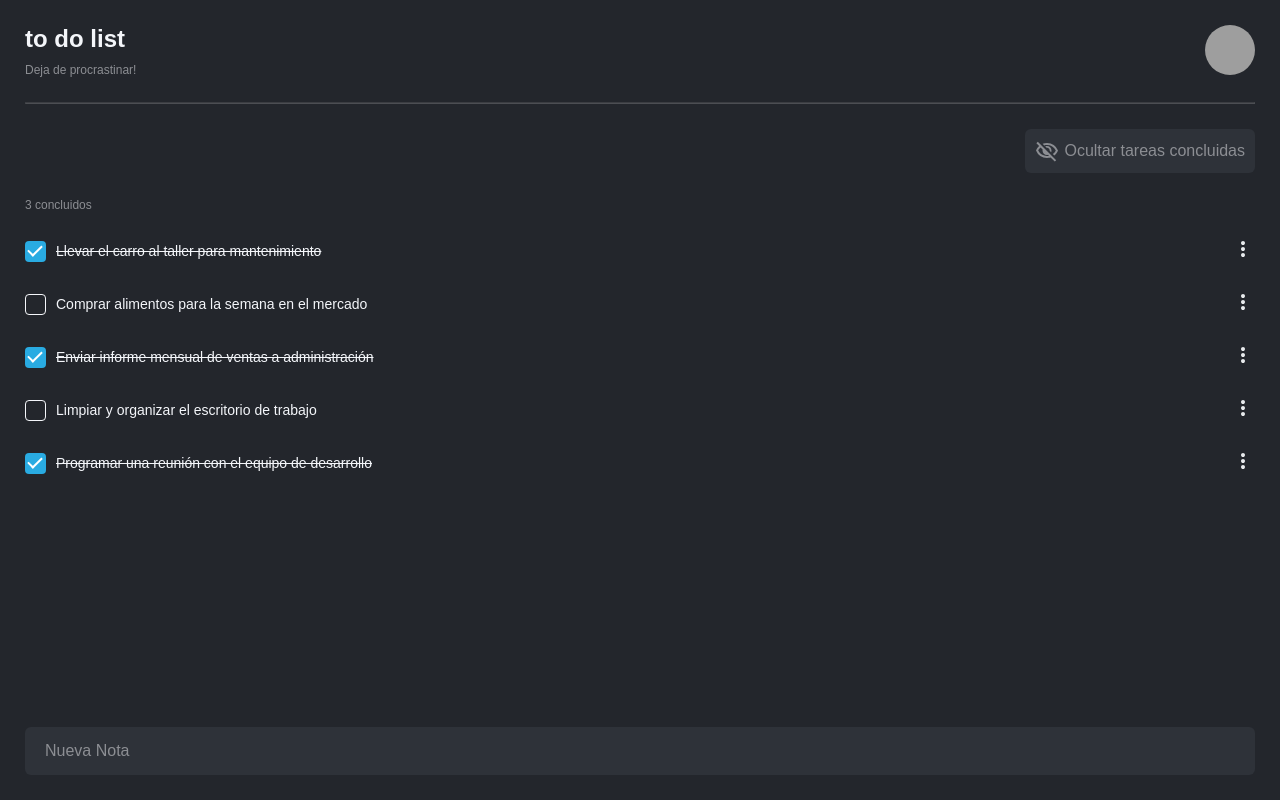
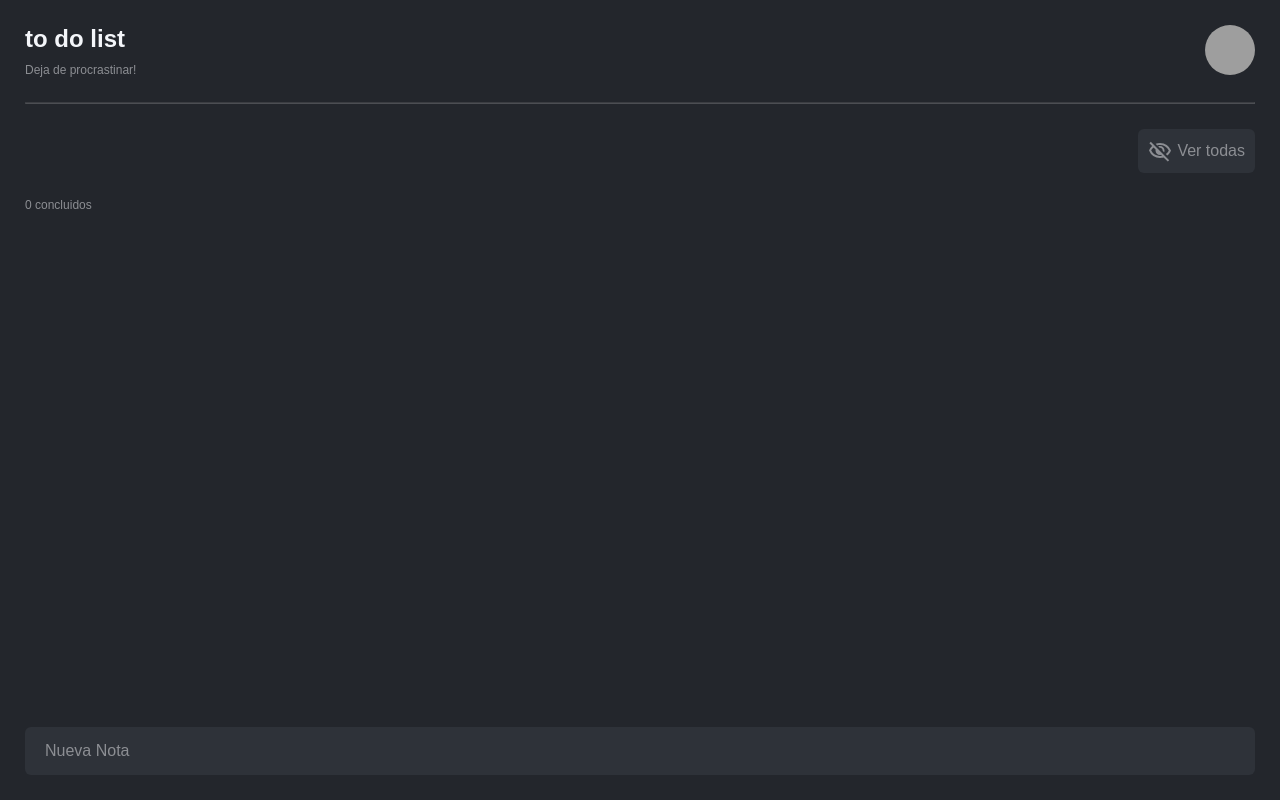
Before and after one commit to WizardRRR/todo-list-app-react-ts, a React (Vite) app: page / in a window 1280 px wide. Built offline with nearby package versions, Linux system fonts and the light colour scheme; grey boxes are pictures that could not be loaded.

Commit message:
feat: :sparkles: save localstorage

```diff
--- a/src/App.tsx
+++ b/src/App.tsx
@@ -2,12 +2,17 @@ import { useState } from 'react'
 import styles from './app.module.css'
 import { Button, Header, Input, Tasks } from './components'
 import { VisibilityOff } from './components/icons'
-import { mockTasks } from './tasks.mock'
 import { Task } from './types/task'
-import { generateUUID } from './utils'
+import { generateUUID, getItemLocalStorage, setItemLocalStorage } from './utils'
 
 export default function App() {
-  const [tasks, setTasks] = useState<Task[]>(mockTasks)
+  const tasks = (() => {
+    const storedTasks = getItemLocalStorage<Task[]>('tasks')
+    if (storedTasks) return storedTasks
+    setItemLocalStorage('tasks', [])
+    return []
+  })()
+
   const [tasksFiltered, setTasksFiltered] = useState(tasks)
 
   const unfinishedTasks = tasks.filter((task) => !task.checked)
@@ -24,7 +29,7 @@ export default function App() {
     const newTask = { id: generateUUID(), title: taskTitle, checked: false }
     const newTasks: Task[] = [...tasks, newTask]
 
-    setTasks(newTasks)
+    setItemLocalStorage('tasks', newTasks)
     setTasksFiltered(
       isOnlyUncompleted ? newTasks.filter((task) => !task.checked) : newTasks
     )
@@ -36,7 +41,7 @@ export default function App() {
       if (task.id === id) return { ...task, checked }
       return task
     })
-    setTasks(newTasks)
+    setItemLocalStorage('tasks', newTasks)
     setTasksFiltered(
       isOnlyUncompleted ? newTasks.filter((task) => !task.checked) : newTasks
     )
@@ -44,7 +49,7 @@ export default function App() {
 
   const handleDelete = (id: string) => {
     const newTasks = tasks.filter((task) => task.id !== id)
-    setTasks(newTasks)
+    setItemLocalStorage('tasks', newTasks)
     setTasksFiltered(
       isOnlyUncompleted ? newTasks.filter((task) => !task.checked) : newTasks
     )
@@ -52,7 +57,7 @@ export default function App() {
 
   const handleEdit = (task: Task) => {
     const newTasks = tasks.map((t) => (t.id === task.id ? task : t))
-    setTasks(newTasks)
+    setItemLocalStorage('tasks', newTasks)
     setTasksFiltered(
       isOnlyUncompleted ? newTasks.filter((task) => !task.checked) : newTasks
     )
--- a/src/utils.ts
+++ b/src/utils.ts
@@ -5,3 +5,18 @@ export function generateUUID() {
     return value.toString(16)
   })
 }
+
+export function setItemLocalStorage<T>(key: string, value: T): void {
+  const serializedValue = JSON.stringify(value)
+  localStorage.setItem(key, serializedValue)
+}
+
+export function getItemLocalStorage<T>(key: string): T | null {
+  const serializedValue = localStorage.getItem(key)
+  if (serializedValue === null) return null
+  return JSON.parse(serializedValue) as T
+}
+
+export function removeItemLocalStorage(key: string): void {
+  localStorage.removeItem(key)
+}
```
